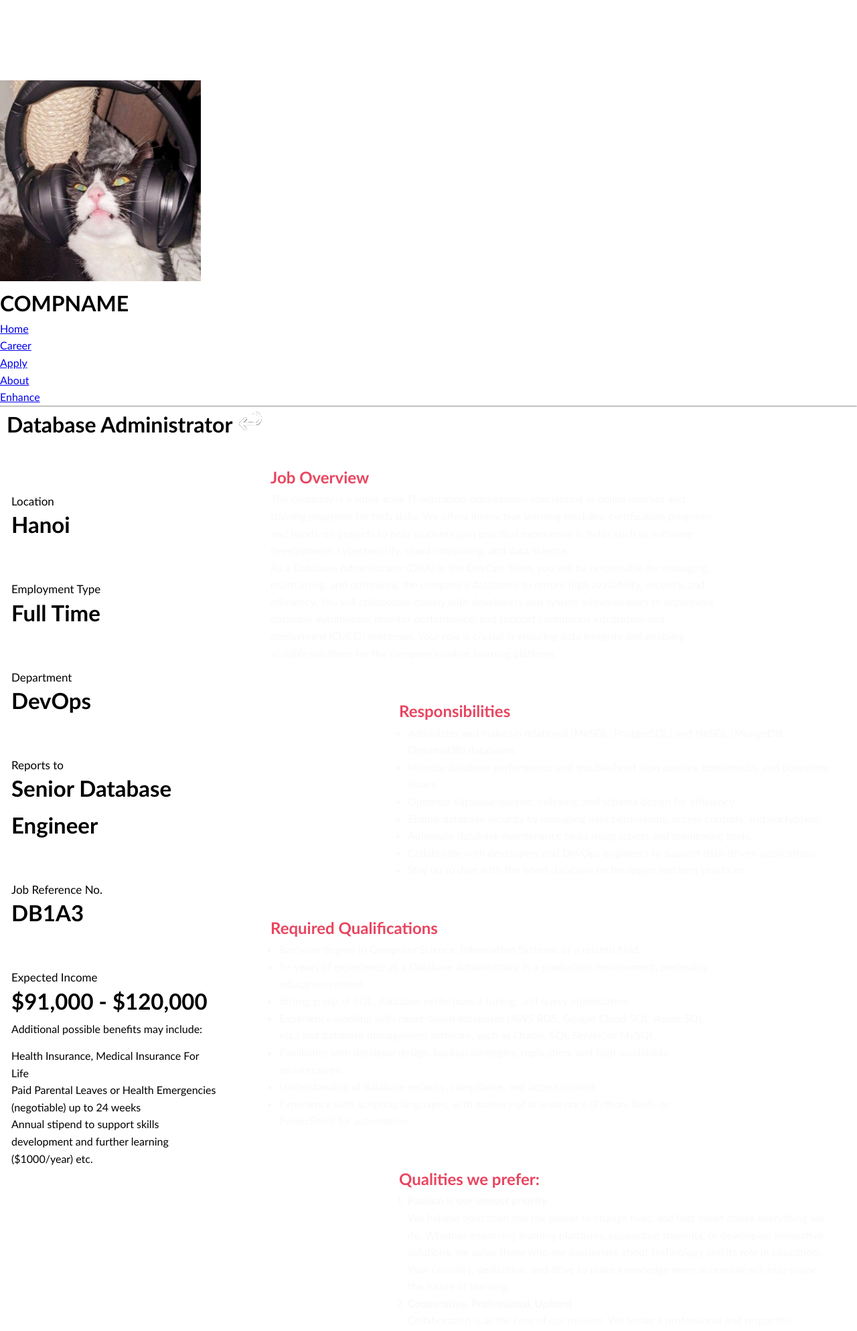
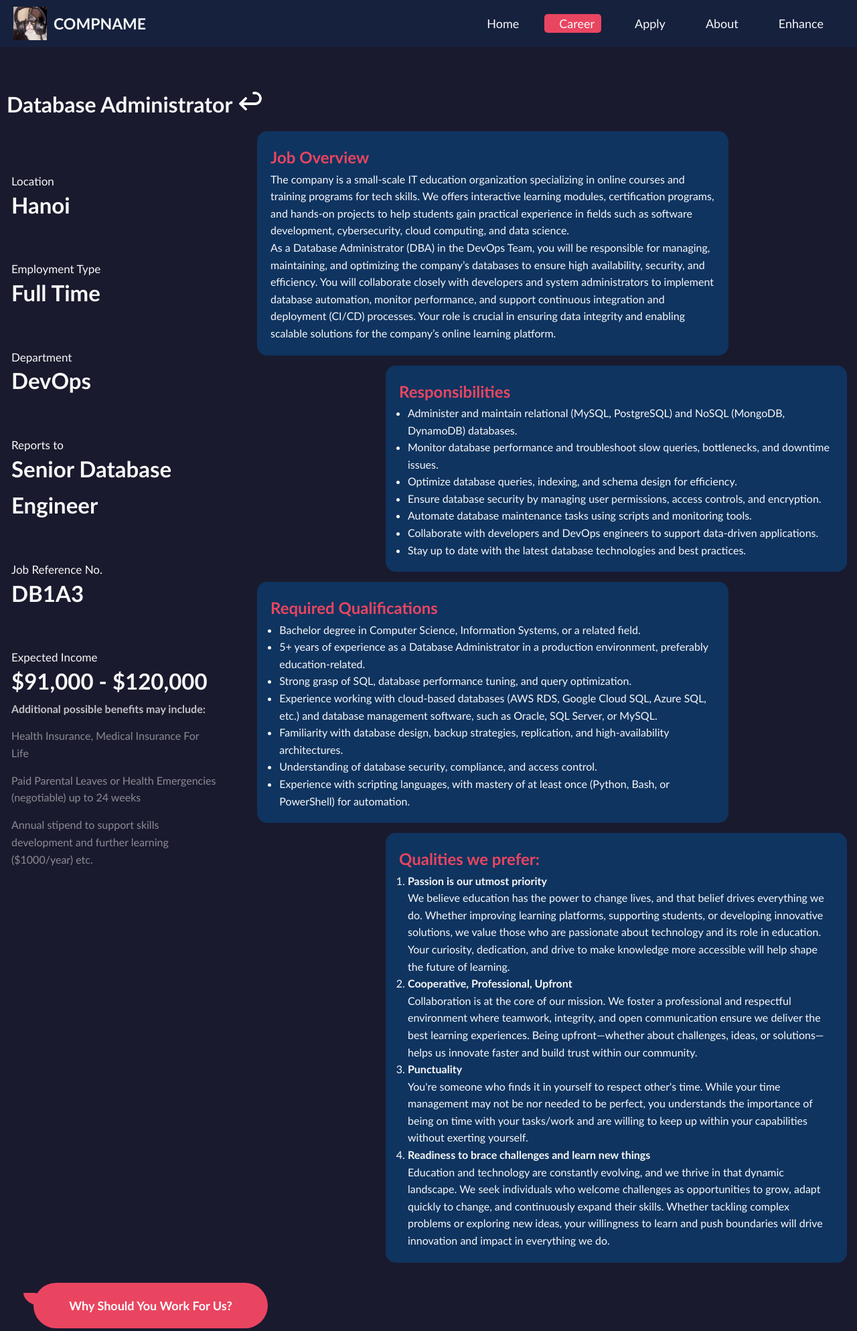
Before and after one commit to OpenHLE/Web-Project, a PHP site: page /final/jobs1.html in a window 1280 px wide. Shown: the top 1988 px of the page at 67% size. Run offline with PHP 8.4, Linux system fonts and the light colour scheme; some web fonts are replaced.

Commit message:
Update description.css

```diff
--- a/final/style/description.css
+++ b/final/style/description.css
@@ -1,20 +1,96 @@
+/*pseudo-class for <html> tag*/
+:root {
+    --dark-blue: #1A1A2E;
+    --navy-blue: #16213E;
+    --medium-blue: #0F3460;
+    --accent-red: #E94560;
+    --light-gray: #F9F9F9;
+}
 
-/*-----------------------------NAVBAR---------------------------------*/
-.nav-highlight{
+/*--------------------HEADER----------------------*/
+header {
+    background-color: var(--navy-blue);
+    padding: 10px 20px;
+
+    width:100%;
+    position: fixed;
+
+    width: 100%;
+
+    top: 0;
+    z-index: 1000;
+    justify-content: space-between;
+    display: flex;
+    align-items: center;
+}
+
+.navbar{
+    justify-content: space-between;
+    display: flex;
+    align-items: center;
+
+    background-color: var(--navy-blue);
+
+}
+
+.logo{
+    height: 50px;
+    width: auto;
+}
+
+.brand{
+    display: flex;
+    align-items: center;
+    gap: 10px;
+}
+
+header h1 {
+    color: var(--light-gray);
+    font-size: 23px;
+
+}
+nav {
+    position: relative;
+}
+nav ul{
+    list-style: none;
+    display: flex;
+    justify-content: center;
+    position: relative;
+    padding: 0;
+}
+nav ul li {
+    padding: 0 15px;
+    margin: 0 0;
+    display: inline-block;
+    position: relative;
+}
+
+nav ul li a {
+    text-decoration: none;
+    color: var(--light-gray);
+    font-size: 18px;
+    padding: 10px 15px;
+    position: relative;
+    transition: color 0.3s;
+    z-index: 2;
+}
+
+.nav-highlight {
     position: absolute;
     top: 0;
     left: 9px;
     width: 85px;
     height: 100%;
     background-color: var(--accent-red);
-    border-radius: 8px;
-    transition: 0.3s ease-in-out;
+    border-radius: 5px;
+    transition: 0.3s ease-in-out, width 0.3s ease-in-out;
     z-index: 1;
 }
 
 nav ul li:nth-child(1):hover ~ .nav-highlight {
     transform: translateX(0px);
-    width: 85px;
+    width: 85px; /* Adjust based on link width */
 }
 nav ul li:nth-child(2):hover ~ .nav-highlight {
     transform: translateX(107px);
@@ -35,12 +111,13 @@ nav ul li:nth-child(5):hover ~ .nav-highlight {
     width: 85px;
 }
 
+
+
 /* Initial position for the active page */
-nav ul li  ~ .nav-highlight {
-    transform: translateX(107px);
-    width: 85px;
-}
-
+    nav ul li  ~ .nav-highlight {
+        transform: translateX(107px);
+        width: 85px;
+    }
 /*Bar Settings*/
 .sidebar {
     margin: 0;
@@ -51,8 +128,8 @@ nav ul li  ~ .nav-highlight {
     left: 0;
     width: 320px;
 
-    z-index: 100;
-    animation-name: fadein;
+    z-index: 1;
+
 }
 
 .sidebar ul {
@@ -63,25 +140,20 @@ nav ul li  ~ .nav-highlight {
     padding: 5px;
     margin: 5px;
     list-style: none;
-    animation-duration: 3s;
-    animation-delay: 1s;
-    animation-name: fadein;
+
 }
 
 
-.mainbar{
-   width: calc(100%-30%)
 
 
 
-    }
 #m1{margin-left:30%; margin-right:15%; }
 #m2{margin-left:45%; ;}
 #m3{margin-left:30%; margin-right:15%; }
 #m4{margin-left:45%; }
 * {
-    margin: 0;
-    padding: 0;
+
+    margin:0;
     box-sizing: border-box;
     font-family: Calibri, sans-serif, Arial;
 }
@@ -89,7 +161,6 @@ body {
     background-color: var(--dark-blue);
     color: var(--light-gray);
     line-height: 1.6;
-    padding-top: 120px;
 }
 /*box*/
 .container{
@@ -109,9 +180,7 @@ body {
     border-radius: 15px;
 
     transition: transform 0.3s ease, box-shadow 0.3s ease;
-    animation-name: fadein;
-    animation-duration: 4s;
-    animation-delay: 4s;
+
 }
 .Apply, .Refer {
      /* Black-filled buttons */
@@ -136,7 +205,9 @@ body {
     cursor: pointer;
     margin: 0 auto;
     background-color: black;
-      display: inline-block;text-decoration: none;
+      display: inline-block;
+      text-decoration: none;
+
 }
 
 /* Hover effect (only cursor change, no animation) */
@@ -172,6 +243,8 @@ body {
 .footer{margin-top: 300px
     ;}
 
+.form{padding-left:0.5%;padding-bottom: 0.5%;}
+
 /*--------------------------ANIMATIONS----------------------*/
 /*--------------------------ASIDE----------------------*/
 .question {
@@ -179,7 +252,7 @@ body {
     color: white;
     font-size: 18px;
     padding: 20px 30px;
-    border-radius: 40px 40px 40px 10px; /* Oval shape with tail effect */
+    border-radius: 40px 40px 40px 40px; /* Oval shape with tail effect */
     max-width: 350px;
     position: relative;
     margin: 15px auto 20px 50px;
@@ -192,12 +265,12 @@ body {
     content: "";
     position: absolute;
     left: -15px;
-    bottom: 15px;
+    top: 15px;
     width: 30px;
     height: 20px;
     background-color: #E94560;
-    border-top-left-radius: 50%;
-    border-bottom-right-radius: 50%;
+    border-bottom-left-radius: 100%;
+    border-top-right-radius: 50%;
 }
 
 
@@ -212,7 +285,7 @@ body {
     width: 30px;
     height: 20px;
     background-color: #0F3460;
-    border-top-right-radius: 50%;
+    border-top-right-radius: 100%;
     border-bottom-left-radius: 50%;
 }
 
@@ -220,11 +293,11 @@ body {
     background-color: #0F3460;
     color: white;
     font-size: 18px;
-    padding: 15px 40px; /* Reduced height, wider padding */
-    border-radius: 50px 50px 15px 50px;
-    max-width: 1060px; /* Increased width */
+    padding: 15px 40px;
+    border-radius: 50px 50px 50px 50px;
+    max-width: 1060px;
     position: relative;
-    margin: 20px auto 20px 400px; /* Moves it to the right */
+    margin: 20px auto 20px 400px;
     text-align: left;
 }
 
@@ -235,6 +308,8 @@ aside h2 {
     font-size: 22px;
     color: white;
 }
+
+
 /*--------------------------Text Styleup----------------------*/
 @font-face {
     font-family: "SegoeU";
@@ -252,7 +327,7 @@ aside h2 {
     font-size: 33px;
     font-family: "SegoeU";
 }
-.job, #othertitle{margin-left:10px;}
+.job, #othertitle{margin-left:10px;padding-top:10%}
 
 #m1,#m2,#m3,#m4{color:#F9F9F9}
 
@@ -262,3 +337,13 @@ aside h2 {
 .image1{padding-left:10px; padding-top:100px;filter:invert(100%)}
 
 .list2, .list3, .list4{padding-left: 2%;}
+#a0{opacity: 0.75;font-weight: bold;}
+#a1, #a2, #a3 {margin-bottom:5%; font-size: 5; opacity: 0.5;}
+
+#phone{margin-left: 5%;}
+
+#r1,#r2{padding-left:1%;text-align: center;}
+#r0{padding-left: 6%; text-align: center;padding-top:10%}
+#r4{color:#E94560;font-size: 12px;}
+
+#r-1, #ap1{text-decoration: none;color:#F9F9F9;}
```
